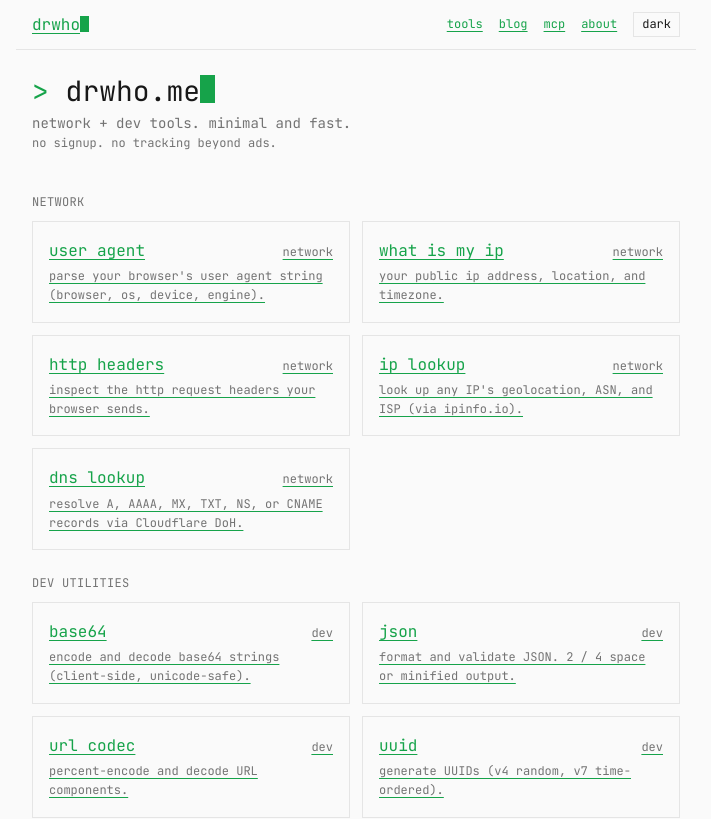
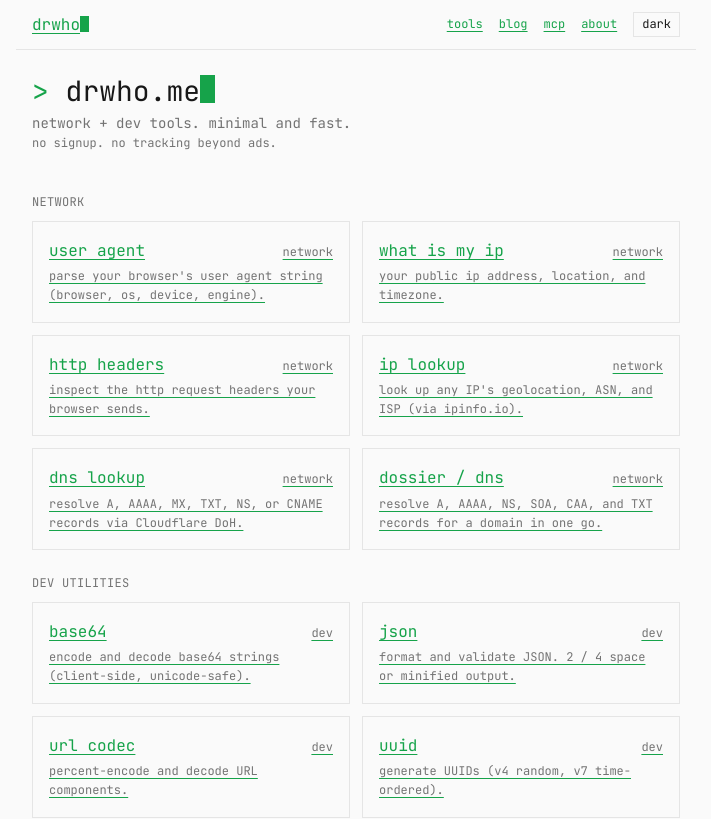
Before and after one commit to hikmahtech/drwhome, a Next.js app: page / in a window 1280 px wide. Shown: the top 819 px of the page, without its empty margins (284-995 px from the left). Built offline with nearby package versions, Linux system fonts and the light colour scheme; no server answers.

Commit message:
feat(dossier): register dossier-dns tool + thread ?domain= through /tools page

```diff
--- a/app/tools/[slug]/page.tsx
+++ b/app/tools/[slug]/page.tsx
@@ -39,8 +39,17 @@ export async function generateMetadata({
   };
 }
 
-export default async function ToolPage({ params }: { params: Promise<{ slug: string }> }) {
+export default async function ToolPage({
+  params,
+  searchParams,
+}: {
+  params: Promise<{ slug: string }>;
+  searchParams: Promise<Record<string, string | string[] | undefined>>;
+}) {
   const { slug } = await params;
+  const sp = await searchParams;
+  const domainRaw = sp.domain;
+  const domain = typeof domainRaw === "string" ? domainRaw : undefined;
   const tool = findTool(slug);
   if (!tool) notFound();
   const Component = tool.component;
@@ -69,7 +78,7 @@ export default async function ToolPage({ params }: { params: Promise<{ slug: str
       <p className="text-sm">
         {content?.lead ?? <span className="text-muted">{tool.description}</span>}
       </p>
-      <Component />
+      <Component domain={domain} />
 
       {content && (
         <div className="space-y-8 mt-8">
--- a/content/tools.ts
+++ b/content/tools.ts
@@ -1,5 +1,6 @@
 import { Base64 } from "@/components/tools/Base64";
 import { Dns } from "@/components/tools/Dns";
+import { DossierDns } from "@/components/tools/DossierDns";
 import { Headers } from "@/components/tools/Headers";
 import { IpLookup } from "@/components/tools/IpLookup";
 import { Json } from "@/components/tools/Json";
@@ -18,7 +19,7 @@ export type Tool = {
   description: string;
   category: ToolCategory;
   keywords: string[];
-  component: ComponentType;
+  component: ComponentType<{ domain?: string }>;
   /**
    * MCP tool name(s) that map to this web tool. Undefined = not MCP-exposed.
    * Multiple entries for tools that expose >1 MCP function (e.g. base64 has encode + decode).
@@ -115,6 +116,15 @@ export const tools: Tool[] = [
     component: Dns,
     mcpNames: ["dns_lookup"],
   },
+  {
+    slug: "dossier-dns",
+    name: "dossier / dns",
+    description: "resolve A, AAAA, NS, SOA, CAA, and TXT records for a domain in one go.",
+    category: "network",
+    keywords: ["dns", "dossier", "records", "soa", "caa", "nameserver"],
+    component: DossierDns,
+    mcpNames: ["dossier_dns"],
+  },
 ];
 
 export function findTool(slug: string): Tool | undefined {
```
